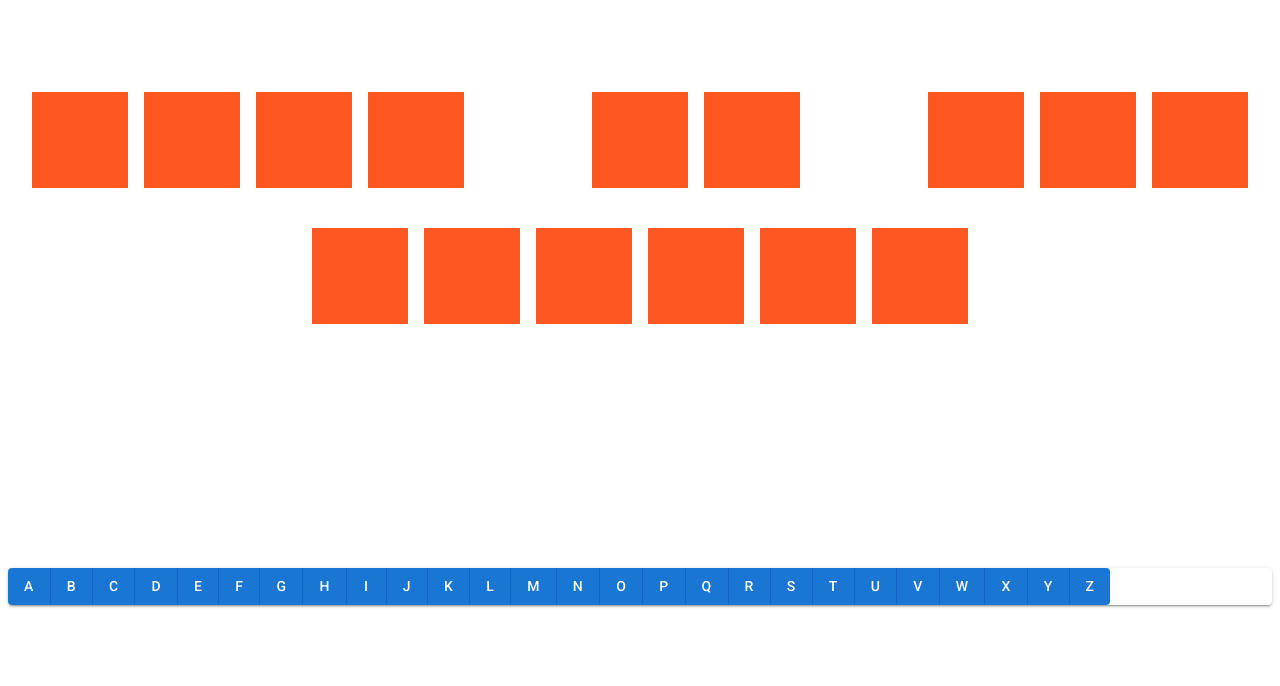
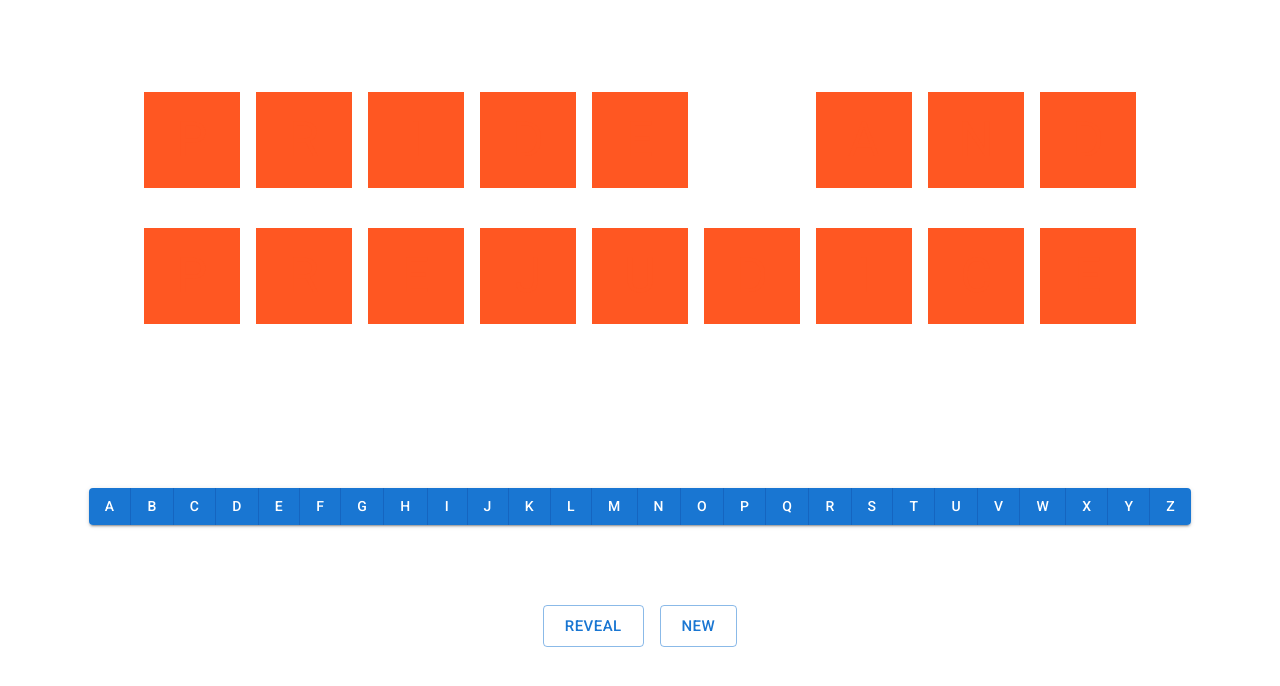
Before and after one commit to lilboox/wordgame, a React (Create React App) app in the folder src/: page / in a window 1280 px wide. Shown: the top 686 px of the page. Built offline with nearby package versions, Linux system fonts and the light colour scheme.

Commit message:
complete with reveal, new, quotelist

```diff
--- a/src/demo.tsx
+++ b/src/demo.tsx
@@ -2,19 +2,38 @@ import * as React from "react";
 import Stack from "@mui/material/Stack";
 import LetterPicker from "./letterpicker";
 import QuoteDisplay from "./quotedisplay";
+import Button from "@mui/material/Button";
 
-const sample_quote = "BACK TO THE FUTURE";
+const all_quotes = [
+  "Pride and Prejudice",
+  "To Kill a Mockingbird",
+  "The Great Gatsby",
+  "One Hundred Years of Solitude",
+  "Crime and Punishment",
+  "The Call of the Wild",
+  "The Lion the Witch and the Wardrobe",
+  "One Flew Over the Cuckoos Nest",
+  "Nineteen Eighty Four",
+  "The Lord of the Rings",
+  "The Adventures of Huckleberry Finn",
+  "Alices Adventures in Wonderland",
+  "Charlie and the Chocolate Factory",
+  "The Count of Monte Cristo",
+  "The Brothers Karamazov",
+  "A Tale of Two Cities",
+  "The Time Machine",
+  "The Art of War"
+];
+
 const all_letters = Array.from("ABCDEFGHIJKLMNOPQRSTUVWXYZ");
 
 class GameModel extends React.Component {
-  props: {
-    quote?: String;
-  };
-
-  /** letters_picked is an object mapping each letter to a bool flag.
-   * The flag is false when initialized, and is set to true when the letter is picked.
-   */
   state = {
+    /* The quote in which position in the list of quotes is active in the game? */
+    quote_index: 0,
+    /** letters_picked is an object mapping each letter to a bool flag.
+     * The flag is false when initialized, and is set to true when the letter is picked.
+     */
     letters_picked: all_letters.reduce((o, key) => ({ ...o, [key]: false }), {})
   };
 
@@ -22,10 +41,27 @@ class GameModel extends React.Component {
    * This is passed to the child component LetterPicker.
    */
   letterClick = (text: string) => {
-    // console.log(text, this.state.letters_picked[text]);
     let new_state = this.state.letters_picked;
     new_state[text] = true;
     this.setState({ letters_picked: new_state });
+  };
+
+  /** Callback to set the state of all letters.
+   * true to reveal the quote, and false to hide everything.
+   * Turn the entire letters_picked state to true.
+   */
+  set_all = (x) => {
+    let new_state = all_letters.reduce((o, key) => ({ ...o, [key]: x }), {});
+    this.setState({ letters_picked: new_state });
+  };
+
+  /** Callback to get another quote.
+   * Pick one randomly.
+   */
+  new_quote = () => {
+    let new_idx = Math.floor(Math.random() * all_quotes.length);
+    this.setState({ quote_index: new_idx });
+    this.set_all(false); // reset all the letters picked to false.
   };
 
   /** A vertical stack of two components.
@@ -34,20 +70,36 @@ class GameModel extends React.Component {
    */
   render() {
     return (
-      <Stack spacing={20}>
+      <Stack spacing={10}>
         <QuoteDisplay
           letters_picked={this.state.letters_picked}
-          quote={this.props.quote}
+          quote={all_quotes[this.state.quote_index].toUpperCase()}
         />
         <LetterPicker
           letters_picked={this.state.letters_picked}
           letterClick={this.letterClick}
         />
+        <Stack direction="row" spacing={2} justifyContent="center">
+          <Button
+            variant="outlined"
+            size="large"
+            onClick={(e) => this.set_all(true)}
+          >
+            REVEAL
+          </Button>
+          <Button
+            variant="outlined"
+            size="large"
+            onClick={(e) => this.new_quote()}
+          >
+            NEW
+          </Button>
+        </Stack>
       </Stack>
     );
   }
 }
 
 export default function LetterAvatars() {
-  return <GameModel quote={sample_quote} />;
+  return <GameModel />;
 }
--- a/src/letterpicker.tsx
+++ b/src/letterpicker.tsx
@@ -1,4 +1,5 @@
 import * as React from "react";
+import Box from "@mui/material/Box";
 import Button from "@mui/material/Button";
 import ButtonGroup from "@mui/material/ButtonGroup";
 
@@ -13,6 +14,13 @@ class LetterPicker extends React.Component {
    */
   render() {
     return (
+      <Box
+        sx={{
+          display: "flex",
+          flexDirection: "column",
+          alignItems: "center"
+        }}
+      >
         <ButtonGroup variant="contained">
           {Object.keys(this.props.letters_picked).map((x) => (
             <Button
@@ -23,6 +31,7 @@ class LetterPicker extends React.Component {
             </Button>
           ))}
         </ButtonGroup>
+      </Box>
     );
   }
 }
--- a/src/quotedisplay.tsx
+++ b/src/quotedisplay.tsx
@@ -22,7 +22,6 @@ class QuoteDisplay extends React.Component {
   render() {
     /* wrap the quote, and split into array*/
     let split_array = this.wrap(this.props.quote).split("\n");
-    console.log(split_array);
 
     return (
       <Stack
```
Also changed, not shown: .codesandbox/workspace.json (added). Lines whose indentation alone changed are shown as unchanged.
